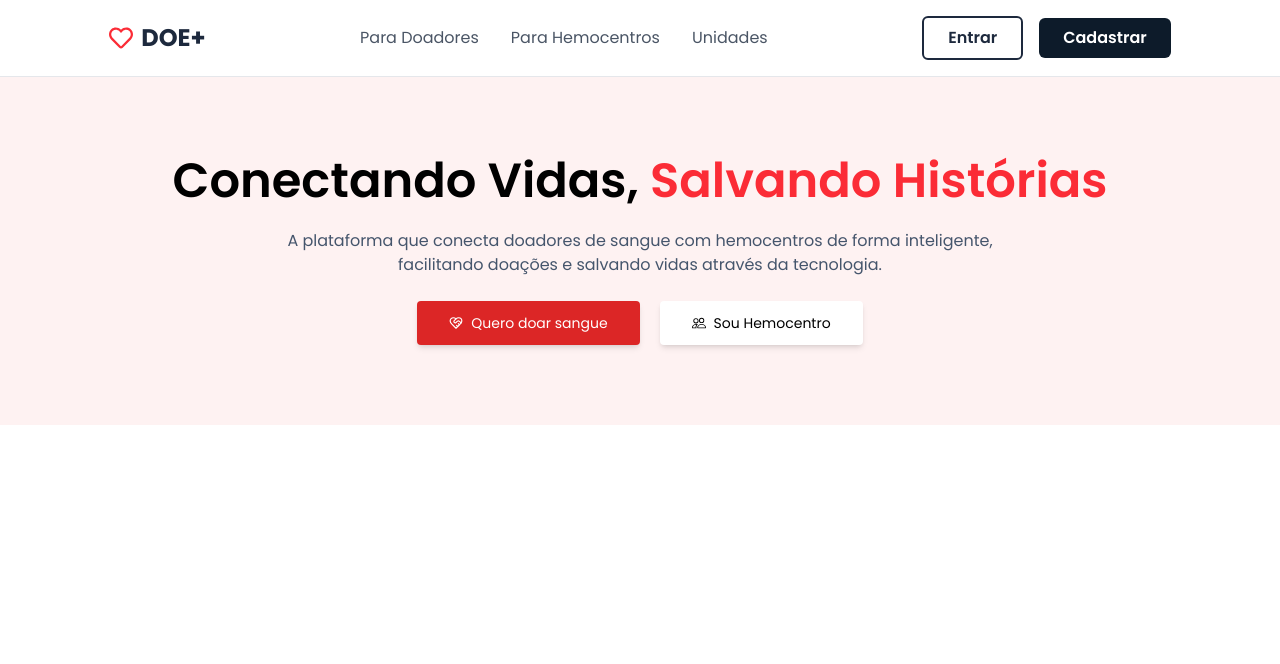
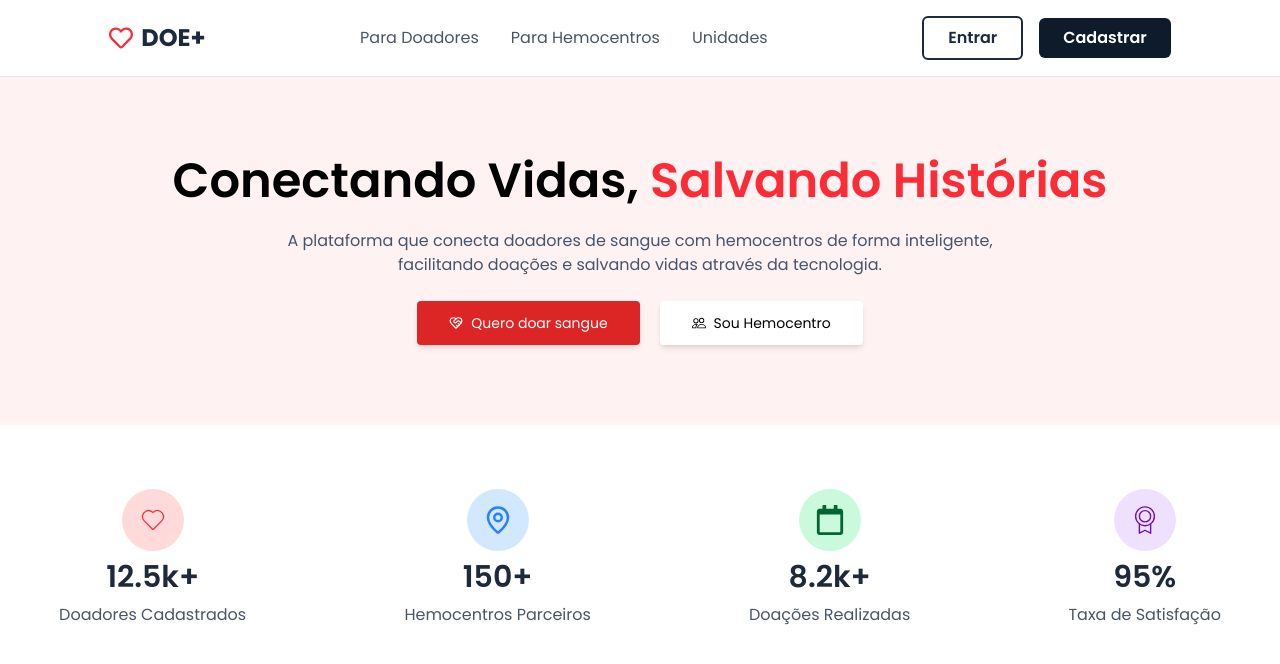
Before and after one commit to MarceloCesar30/DOE_MAIS, a Next.js app: page / in a window 1280 px wide. Shown: the top 664 px of the page. Built offline with nearby package versions, Linux system fonts and the light colour scheme.

Commit message:
Feat: View Stats-section Feita

```diff
--- a/src/app/components/HeroSection.jsx
+++ b/src/app/components/HeroSection.jsx
@@ -16,8 +16,6 @@ export default function HeroSection() {
                         <button className="bg-[#ffff]  rounded  inline-flex items-center gap-2 text-black shadow-md  h-11 px-8 text-sm  hover:bg-gray-100 hover:cursor-pointer"> <BsPeople />Sou Hemocentro</button>
                     </div>
                 </div>
-
-
             </div>
         </div>
     )
--- /dev/null
+++ b/src/app/components/StatsSection.jsx
@@ -0,0 +1,54 @@
+import { CiHeart } from "react-icons/ci";
+import { LuMapPin } from "react-icons/lu";
+import { FaRegCalendar } from "react-icons/fa";
+import { PiMedalLight } from "react-icons/pi";
+
+export default function StatsSection() {
+    return (
+        <div className="bg-white py-16">
+            <div className="flex items-center justify-around gap-10">
+                {/* Card 1 */}
+                <div className="flex flex-col items-center text-center gap-2">
+                    <div className="bg-red-300/40 p-4 rounded-full flex items-center justify-center">
+                        <CiHeart className="text-red-500 text-3xl" />
+                    </div>
+                    <h1 className="text-3xl  font-semibold text-gray-800">12.5k+</h1>
+                    <p className="text-gray-600">Doadores Cadastrados</p>
+                </div>
+
+                {/* Card 2 */}
+                <div className="flex flex-col items-center text-center gap-2">
+                    <div className="bg-blue-300/40 p-4 rounded-full flex items-center justify-center">
+                        <LuMapPin className="text-blue-500 text-3xl" />
+                    </div>
+                    <h1 className="text-3xl font-semibold text-gray-800">150+</h1>
+                    <p className="text-gray-600">Hemocentros Parceiros</p>
+                </div>
+
+                {/* card 3  */}
+
+                <div>
+                    <div className="flex flex-col items-center text-center gap-2">
+                        <div className="bg-green-300/40 p-4 rounded-full flex items-center justify-center">
+                            <FaRegCalendar className="text-green-800 text-3xl" />
+                        </div>
+                        <h1 className="text-3xl font-semibold text-gray-800">8.2k+</h1>
+                        <p className="text-gray-600">Doações Realizadas</p>
+                    </div>
+                </div>
+
+                {/* card 4  */}
+
+                <div>
+                    <div className="flex flex-col items-center text-center gap-2">
+                        <div className="bg-purple-300/40 p-4 rounded-full flex items-center justify-center">
+                            <PiMedalLight className="text-purple-800 text-3xl" />
+                        </div>
+                        <h1 className="text-3xl font-semibold text-gray-800">95%</h1>
+                        <p className="text-gray-600">Taxa de Satisfação</p>
+                    </div>
+                </div>
+            </div>
+        </div>
+    );
+}
--- a/src/app/page.js
+++ b/src/app/page.js
@@ -1,12 +1,14 @@
 
 import Header from "./components/Header.jsx";
 import HeroSection from "./components/HeroSection.jsx";
+import StatsSection from "./components/StatsSection.jsx";
 
 export default function Home() {
   return (
     <div>
       <Header />
       <HeroSection />
+      <StatsSection />
     </div>
   );
 }
```
